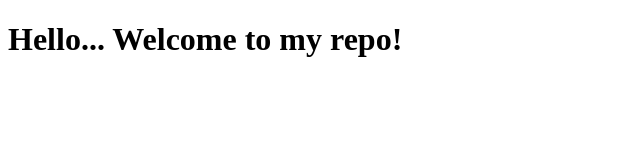
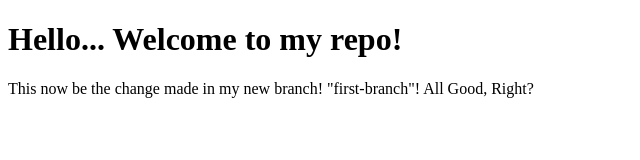
Before and after one commit to Maxondria/test-new-repo, a plain HTML site: page index.html in a window 1280 px wide. Shown: the whole page, without its empty margins (0-640 px from the left). Drawn offline with Linux system fonts and the light colour scheme.

Commit message:
Added Some More Description In The New Index.html File

```diff
--- a/index.html
+++ b/index.html
@@ -8,5 +8,8 @@
 </head>
 <body>
     <h1>Hello... Welcome to my repo!</h1>
+    This now be the change made in my new branch! "first-branch"!
+    All Good, Right?
+
 </body>
 </html>
```
